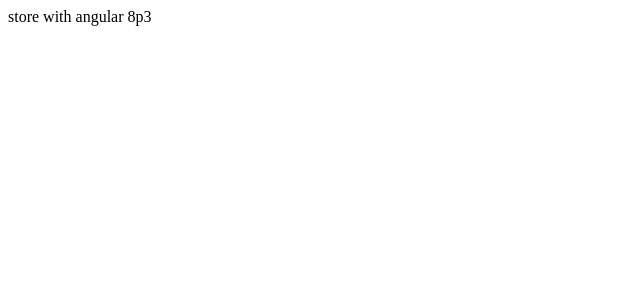
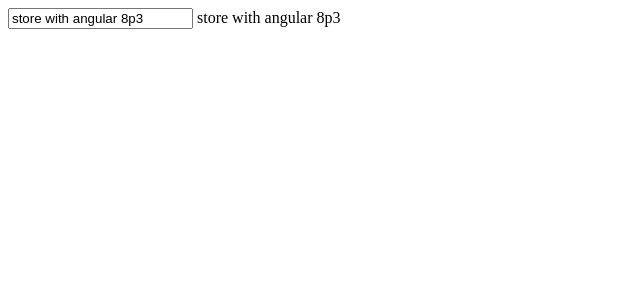
Before and after one commit to jonnyalexbh/frontend, an Angular app in the folder store-with-angular8p3/: page / in a window 1280 px wide. Shown: the top 300 px of the page, without its empty margins (0-640 px from the left). Built offline with nearby package versions, Linux system fonts and the light colour scheme.

Commit message:
data binding en angular

```diff
--- a/store-with-angular8p3/src/app/app.component.html
+++ b/store-with-angular8p3/src/app/app.component.html
@@ -1 +1,2 @@
+<input type="text" [(ngModel)]='title'>
 {{ title }}
--- a/store-with-angular8p3/src/app/app.module.ts
+++ b/store-with-angular8p3/src/app/app.module.ts
@@ -1,5 +1,6 @@
 import { BrowserModule } from '@angular/platform-browser';
 import { NgModule } from '@angular/core';
+import { FormsModule } from '@angular/forms'
 
 import { AppRoutingModule } from './app-routing.module';
 import { AppComponent } from './app.component';
@@ -10,7 +11,8 @@
   ],
   imports: [
     BrowserModule,
-    AppRoutingModule
+    AppRoutingModule,
+    FormsModule
   ],
   providers: [],
   bootstrap: [AppComponent]
```
